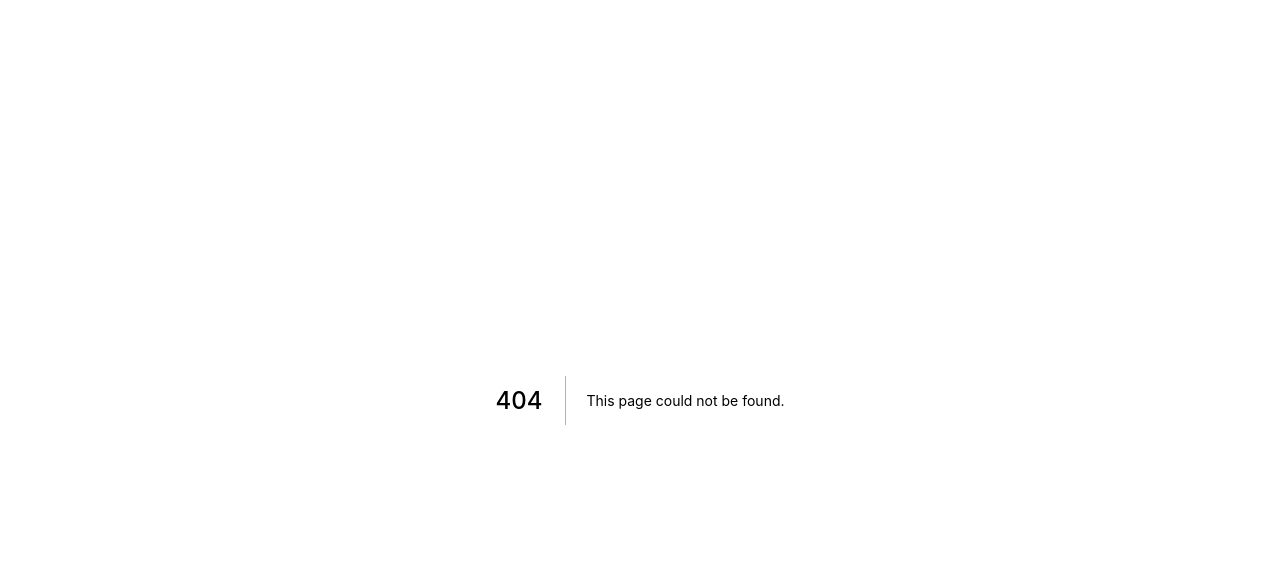
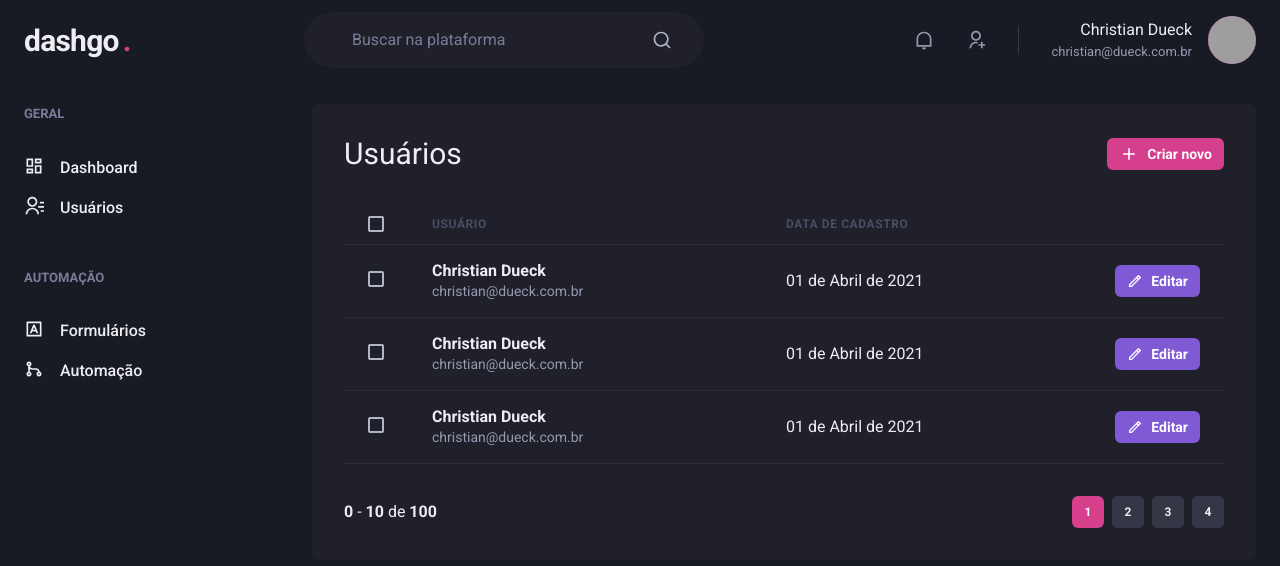
Before and after one commit to christiandueck/dashgo, a Next.js app: page /users in a window 1280 px wide. Before the commit this address had no page. Shown: the top 566 px of the page. Built offline with nearby package versions, Linux system fonts and the light colour scheme; grey boxes are pictures that could not be loaded.

Commit message:
feat: Users page and Pagination component

```diff
--- /dev/null
+++ b/src/components/Pagination.tsx
@@ -0,0 +1,68 @@
+import { Box, Button, Stack } from "@chakra-ui/react";
+
+export function Pagination() {
+  return (
+    <Stack
+      direction="row"
+      spacing="6"
+      mt="8"
+      justify="space-between"
+      align="center"
+    >
+      <Box>
+        <strong>0</strong> - <strong>10</strong> de <strong>100</strong>
+      </Box>
+      <Stack direction="row" spacing="2">
+        <Button
+          size="sm"
+          fontSize="xs"
+          width="4"
+          colorScheme="pink"
+          disabled
+          _disabled={{
+            bg: 'pink.500',
+            cursor: 'default'
+          }}
+        >
+          1
+      </Button>
+
+        <Button
+          size="sm"
+          fontSize="xs"
+          width="4"
+          bgColor="gray.700"
+          _hover={{
+            bg: 'gray.500'
+          }}
+        >
+          2
+      </Button>
+
+        <Button
+          size="sm"
+          fontSize="xs"
+          width="4"
+          bgColor="gray.700"
+          _hover={{
+            bg: 'gray.500'
+          }}
+        >
+          3
+      </Button>
+
+        <Button
+          size="sm"
+          fontSize="xs"
+          width="4"
+          bgColor="gray.700"
+          _hover={{
+            bg: 'gray.500'
+          }}
+        >
+          4
+      </Button>
+      </Stack>
+    </Stack>
+  );
+}
--- /dev/null
+++ b/src/pages/users/index.tsx
@@ -0,0 +1,130 @@
+import { Box, Button, Checkbox, Flex, Heading, Icon, Table, Tbody, Td, Text, Th, Thead, Tr } from "@chakra-ui/react";
+import { RiAddLine, RiPencilLine } from "react-icons/ri";
+import { Header } from "../../components/Header";
+import { Pagination } from "../../components/Pagination";
+import { Sidebar } from "../../components/Sidebar";
+
+export default function UserList() {
+  return (
+    <Box>
+      <Header />
+
+      <Flex w="100%" my="6" maxWidth={1480} mx="auto" px="6">
+        <Sidebar />
+
+        <Box flex="1" borderRadius={8} bg="gray.800" p="8">
+          <Flex mb="8" justify="space-between" align="center">
+            <Heading size="lg" fontWeight="normal">Usuários</Heading>
+
+            <Button
+              as="a"
+              size="sm"
+              fontSize="sm"
+              colorScheme="pink"
+              leftIcon={<Icon as={RiAddLine} fontSize="20" />}
+            >
+              Criar novo
+            </Button>
+
+
+          </Flex>
+
+          <Table colorScheme="whiteAlpha">
+            <Thead>
+              <Tr>
+                <Th px="6" color="gray.300" width="8">
+                  <Checkbox colorScheme="pink" />
+                </Th>
+                <Th>Usuário</Th>
+                <Th>Data de cadastro</Th>
+                <Th w="8"></Th>
+              </Tr>
+            </Thead>
+            <Tbody>
+              <Tr>
+                <Td px="6">
+                  <Checkbox colorScheme="pink" />
+                </Td>
+                <Td>
+                  <Box>
+                    <Text fontWeight="bold">Christian Dueck</Text>
+                    <Text fontSize="sm" color="gray.300">christian@dueck.com.br</Text>
+                  </Box>
+                </Td>
+                <Td>
+                  01 de Abril de 2021
+                </Td>
+                <Td>
+                  <Button
+                    as="a"
+                    size="sm"
+                    fontSize="sm"
+                    colorScheme="purple"
+                    leftIcon={<Icon as={RiPencilLine} fontSize="16" />}
+                  >
+                    Editar
+                  </Button>
+                </Td>
+              </Tr>
+
+              <Tr>
+                <Td px="6">
+                  <Checkbox colorScheme="pink" />
+                </Td>
+                <Td>
+                  <Box>
+                    <Text fontWeight="bold">Christian Dueck</Text>
+                    <Text fontSize="sm" color="gray.300">christian@dueck.com.br</Text>
+                  </Box>
+                </Td>
+                <Td>
+                  01 de Abril de 2021
+                </Td>
+                <Td>
+                  <Button
+                    as="a"
+                    size="sm"
+                    fontSize="sm"
+                    colorScheme="purple"
+                    leftIcon={<Icon as={RiPencilLine} fontSize="16" />}
+                  >
+                    Editar
+                  </Button>
+                </Td>
+              </Tr>
+
+              <Tr>
+                <Td px="6">
+                  <Checkbox colorScheme="pink" />
+                </Td>
+                <Td>
+                  <Box>
+                    <Text fontWeight="bold">Christian Dueck</Text>
+                    <Text fontSize="sm" color="gray.300">christian@dueck.com.br</Text>
+                  </Box>
+                </Td>
+                <Td>
+                  01 de Abril de 2021
+                </Td>
+                <Td>
+                  <Button
+                    as="a"
+                    size="sm"
+                    fontSize="sm"
+                    colorScheme="purple"
+
+                    leftIcon={<Icon as={RiPencilLine} fontSize="16" />}
+                  >
+                    Editar
+                  </Button>
+                </Td>
+              </Tr>
+            </Tbody>
+          </Table>
+
+          <Pagination />
+        </Box>
+      </Flex>
+    </Box>
+  );
+}
```
